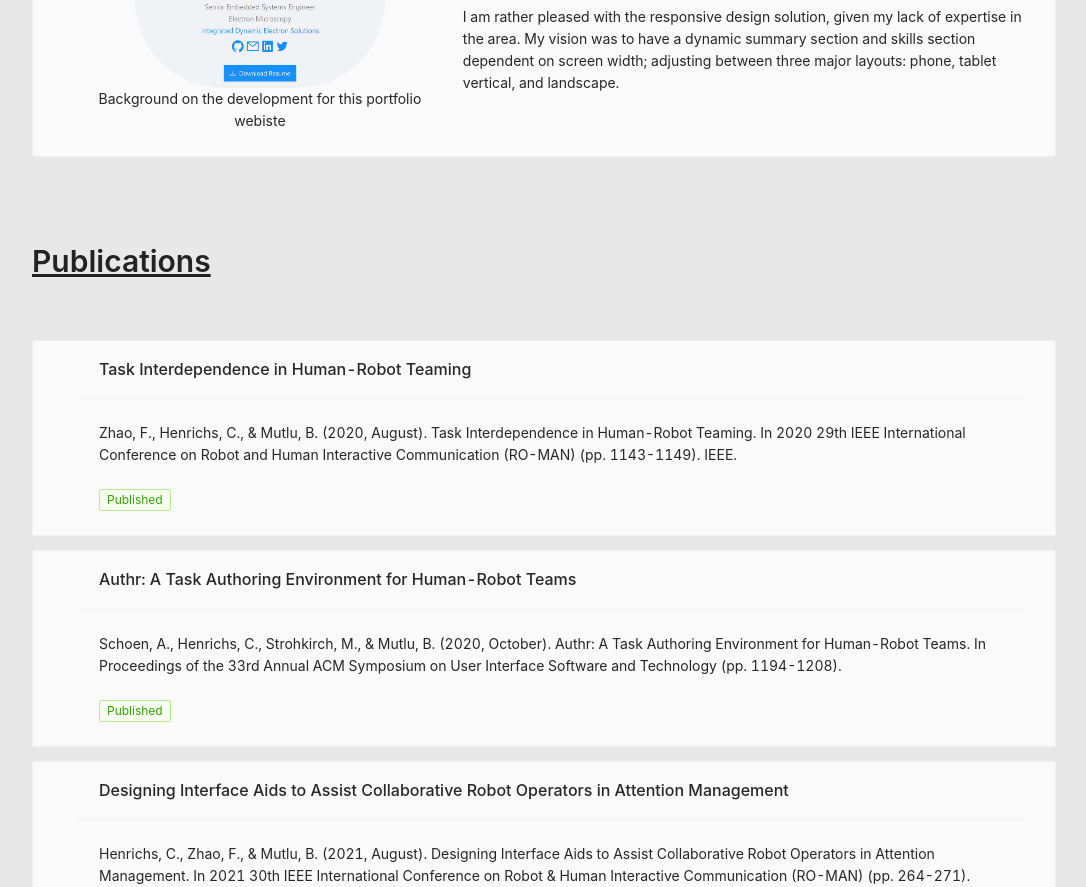
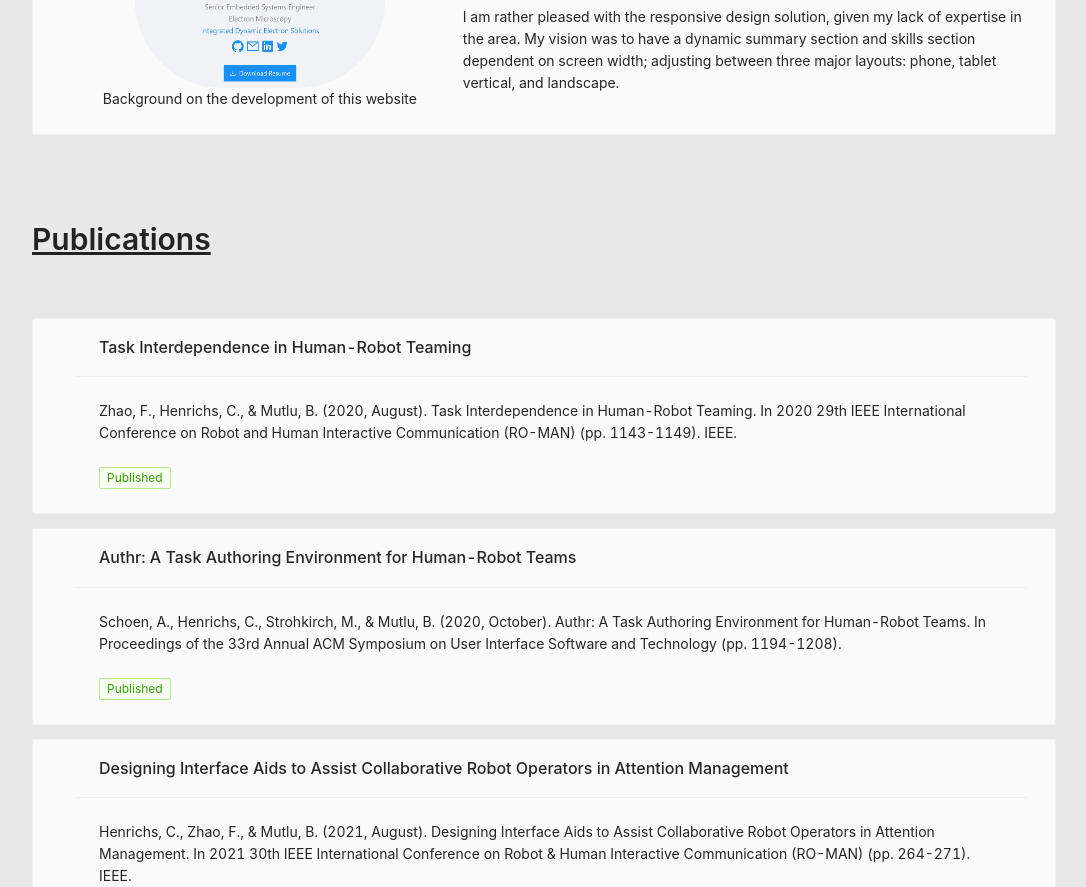
Before and after one commit to curthenrichs/curthenrichs.github.io, a React (Create React App) app: page / in a window 1280 px wide. Shown: the part 5654-6541 px from the top of the page, without its empty margins (96-1182 px from the left). Built offline with nearby package versions, Linux system fonts and the light colour scheme.

Commit message:
Update projects.js

```diff
--- a/src/content/projects.js
+++ b/src/content/projects.js
@@ -149,7 +149,7 @@ const data = {
   },
   "project-website": {
     title: "Portfolio Website",
-    brief: "Background on the development for this portfolio webiste",
+    brief: "Background on the development of this website",
     descriptionMarkdownPath: WebsiteBrief,
     thumbnail: "/static/img/thumbnail/project-website.jpg",
     type: "Personal",
```
